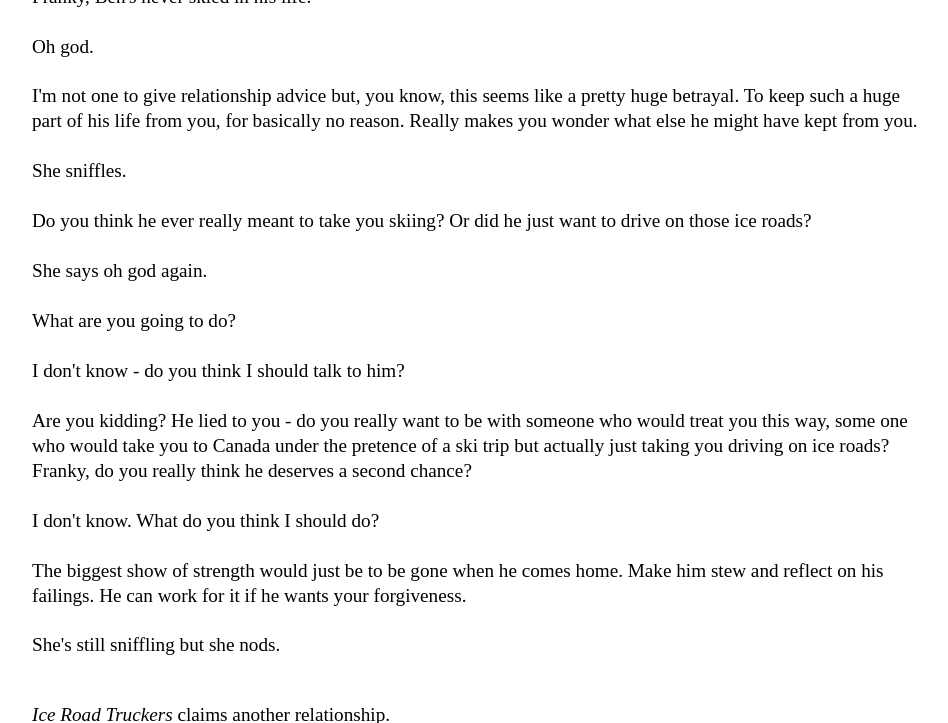
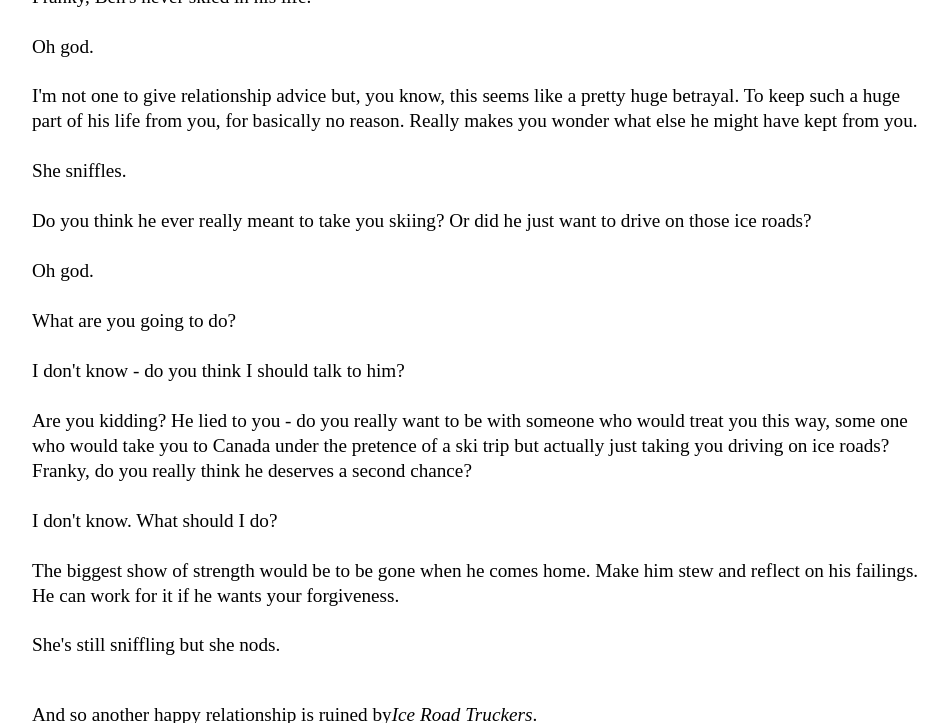
Before and after one commit to Pinelife/pinelife.github.io, a Jekyll site: the page built from Hellhole/Room7.html, in a window 1280 px wide and 900 px high, scrolled down 2130 px, cut to the strip 0-723 px from the top of the window. Shown: the whole strip, without its empty margins (160-1108 px from the left). Built offline with Jekyll 4.4.1, drawn with Linux system fonts in a browser that asks for light colours.

Commit message:
Update Room7.html

```diff
--- a/Hellhole/Room7.html
+++ b/Hellhole/Room7.html
@@ -100,7 +100,7 @@ Franky, Ben's never skied in his life.<br/>
   <br/>
   Do you think he ever really meant to take you skiing? Or did he just want to drive on those ice roads?<br/>
   <br/>
-  She says oh god again.<br/>
+  Oh god.<br/>
   <br/>
   What are you going to do?<br/>
   <br/>
@@ -110,13 +110,13 @@ Franky, Ben's never skied in his life.<br/>
   you to Canada under the pretence of a ski trip but actually just taking you driving on ice roads? Franky, do you really think he
   deserves a second chance?<br/>
   <br/>
-  I don't know. What do you think I should do?<br/>
+  I don't know. What should I do?<br/>
   <br/>
-  The biggest show of strength would just be to be gone when he comes home. Make him stew and reflect on his failings. He
+  The biggest show of strength would be to be gone when he comes home. Make him stew and reflect on his failings. He
   can work for it if he wants your forgiveness.<br/>
   <br/>
   She's still sniffling but she nods.<br/>
   <br/>
   </p>
-<p><i>Ice Road Truckers</i> claims another relationship.</p>
+<p>And so another happy relationship is ruined by<i>Ice Road Truckers</i>.</p>
 <center><img src="https://68.media.tumblr.com/4165781067c12f61a19bca85dfa06764/tumblr_os8s4hV1J11t7rofco1_400.png" align="middle" alt="Oh shit" style="width:35%;"></center>
```
